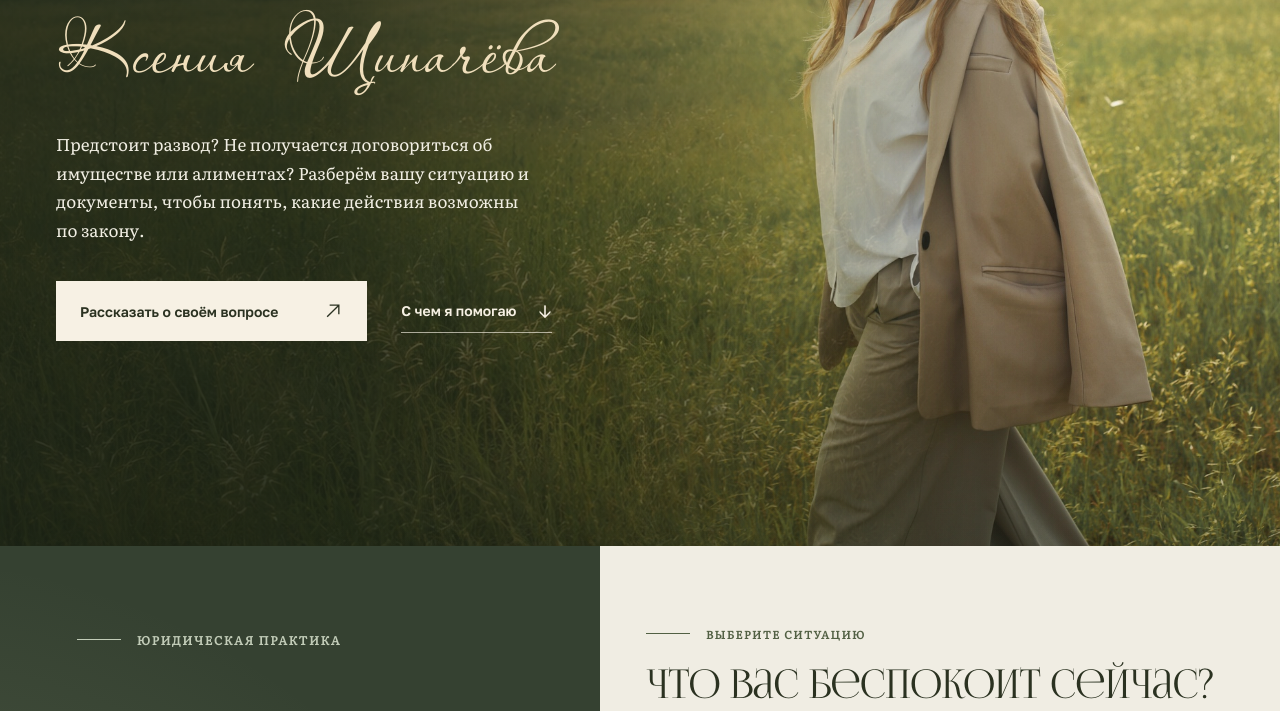
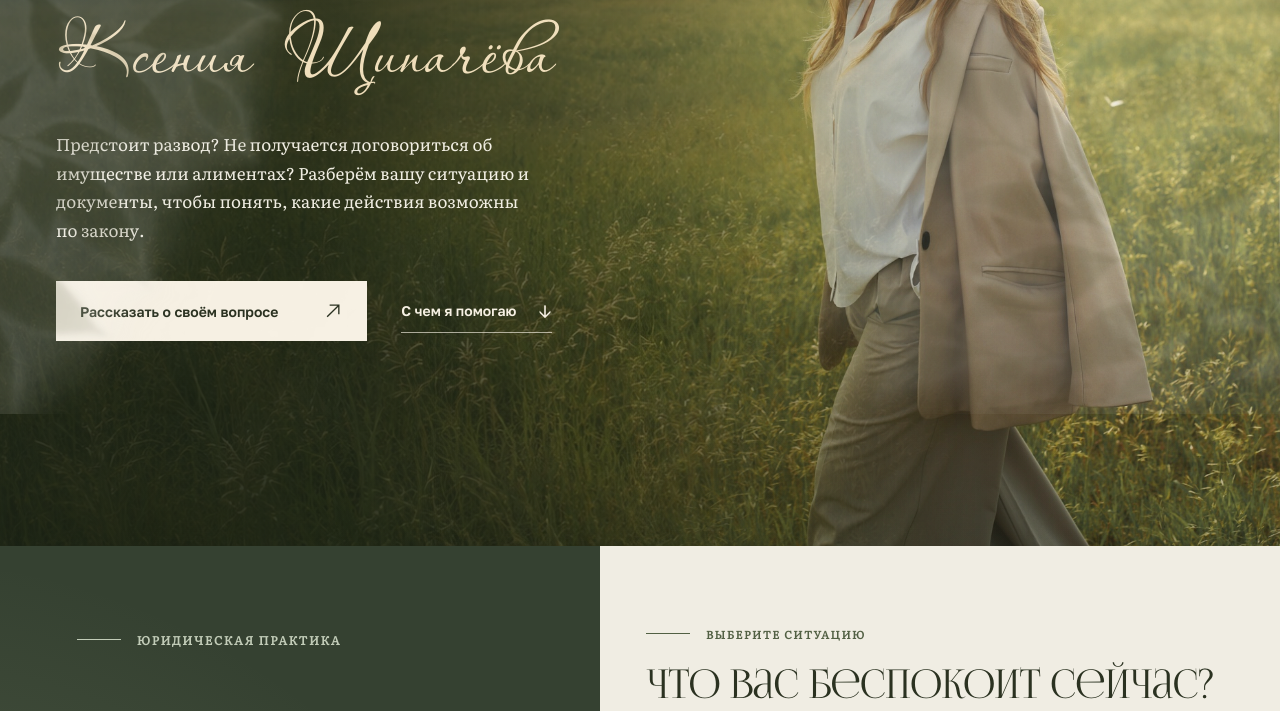
Before and after one commit to Katemokey/katemokey-portfolio, a plain HTML site: page docs/ksenia-shchipacheva/index.html in a window 1280 px wide. Shown: the part 386-1097 px from the top of the page. Drawn offline with Linux system fonts and the light colour scheme.

Commit message:
Replace truncated laurel images with complete optimized assets

```diff
--- a/docs/ksenia-shchipacheva/index.html
+++ b/docs/ksenia-shchipacheva/index.html
@@ -19,7 +19,7 @@
   <link rel="stylesheet" href="assets/font-trial/more/families.css">
   <link rel="preload" as="font" type="font/otf" href="assets/font-trial/FoglihtenNo06_076.otf" crossorigin>
   <link rel="preload" as="font" type="font/otf" href="assets/font-trial/PassionsConflictRUS-Regular.otf" crossorigin>
-  <link rel="stylesheet" href="styles.css?v=20261118-5">
+  <link rel="stylesheet" href="styles.css?v=20261118-6">
   <script defer src="app.js"></script>
 </head>
 <body>
--- a/docs/ksenia-shchipacheva/styles.css
+++ b/docs/ksenia-shchipacheva/styles.css
@@ -322,12 +322,12 @@ a:focus-visible,button:focus-visible{outline:3px solid #c9ac78;outline-offset:5p
 }
 .leaf-shadows::before{
  left:-6vw;opacity:.31;transform-origin:10% 20%;
- background:url('assets/laurel-daylight-shadow.png') left center/auto 100% no-repeat;
+ background:url('assets/laurel-daylight-shadow.webp') left center/auto 100% no-repeat;
  animation:laurel-breeze-left 10s ease-in-out infinite alternate;
 }
 .leaf-shadows::after{
  right:-7vw;opacity:.25;transform-origin:88% 80%;
- background:url('assets/laurel-right-corner-full.png') right center/auto 100% no-repeat;
+ background:url('assets/laurel-right-corner-full.webp') right center/auto 100% no-repeat;
  animation:laurel-breeze-right 12s ease-in-out infinite alternate;
 }
 @keyframes laurel-breeze-left{
```
Also changed, not shown: docs/ksenia-shchipacheva/assets/laurel-daylight-shadow.webp (added), docs/ksenia-shchipacheva/assets/laurel-right-corner-full.webp (added).
